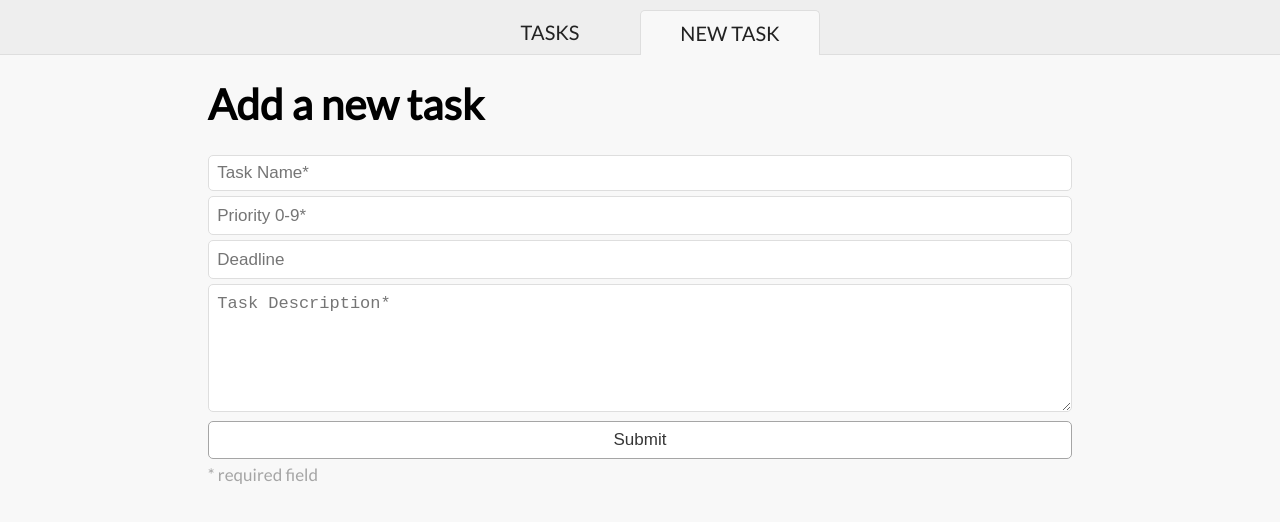
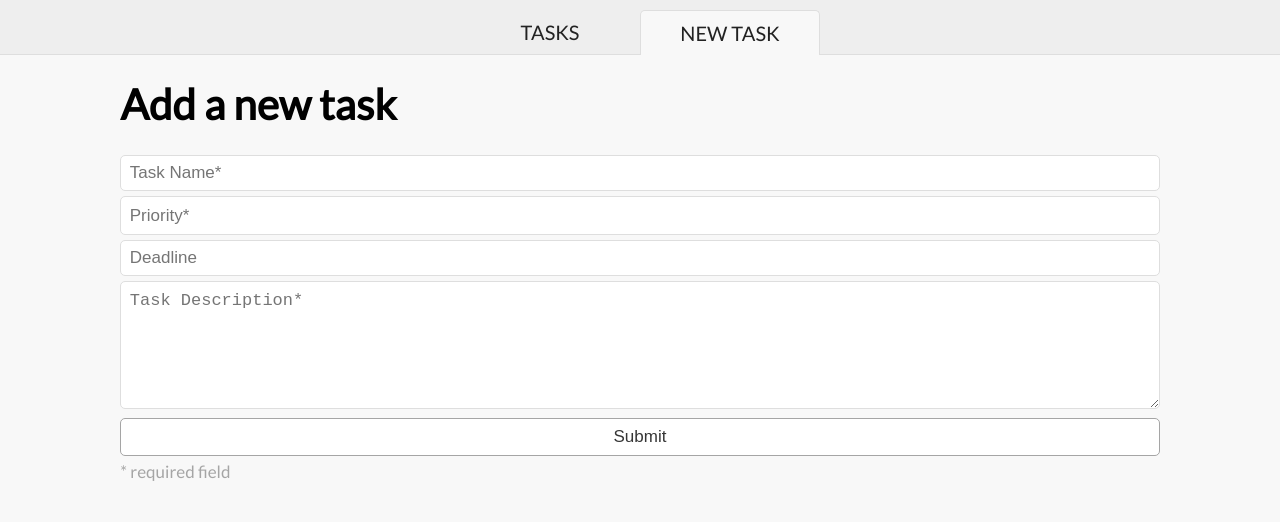
Before and after one commit to tarmeli/horizontal-kanban, a React (Create React App) app: page /add-new-task in a window 1280 px wide. Shown: the top 522 px of the page. Built offline with nearby package versions, Linux system fonts and the light colour scheme.

Commit message:
refactor form separate input into component

```diff
--- /dev/null
+++ b/src/components/Form/form-data.js
@@ -0,0 +1,57 @@
+const formData = [
+  {
+    className: 'form__control form__control--text',
+    type: 'text',
+    name: 'name',
+    id: 'name',
+    required: true,
+    inputType: 'input',
+    placeholder: 'Task Name*',
+  },
+  {
+    className: 'form__control form__control--number',
+    type: 'number',
+    name: 'priority',
+    id: 'priority',
+    required: true,
+    inputType: 'input',
+    min: 0,
+    max: 9,
+    placeholder: 'Priority*',
+  },
+  {
+    className: 'form__control form__control--text',
+    type: 'text',
+    name: 'deadline',
+    id: 'deadline',
+    required: false,
+    inputType: 'input',
+    onFocus: (e) => {
+      e.target.type = 'date';
+    },
+    onBlur: (e) => {
+      e.target.type = 'text';
+    },
+    placeholder: 'Deadline',
+  },
+  {
+    className: 'form__control form__control--textarea',
+    type: 'text',
+    name: 'body',
+    id: 'body',
+    required: true,
+    inputType: 'textarea',
+    placeholder: 'Task Description*',
+  },
+  {
+    className: 'button button--wide',
+    type: 'submit',
+    name: 'submit',
+    id: 'submit',
+    required: true,
+    inputType: 'input',
+    value: 'Submit',
+  },
+];
+
+export { formData };
--- a/src/components/Form/form.jsx
+++ b/src/components/Form/form.jsx
@@ -1,59 +1,19 @@
 import PropTypes from 'prop-types';
 import React from 'react';
+import { Input, formData } from './';
 
 const Form = ({ onSubmitTask }) => (
   <div className="form">
     <h1>Add a new task</h1>
     <form onSubmit={onSubmitTask}>
-      <input
-        placeholder="Task Name*"
-        className="form__control form__control--text"
-        type="text"
-        name="name"
-        id="name"
-        required
-      />
-
-      <input
-        placeholder="Priority 0-9*"
-        className="form__control form__control--number"
-        type="number"
-        name="priority"
-        id="priority"
-        min="0"
-        max="9"
-        required
-      />
-
-      <input
-        type="text"
-        className="form__control form__control--date"
-        name="deadline"
-        id="deadline"
-        onFocus={(e) => {
-          e.target.type = 'date';
-        }}
-        onBlur={(e) => {
-          e.target.type = 'text';
-        }}
-        placeholder="Deadline"
-      />
-
-      <textarea
-        placeholder="Task Description*"
-        className="form__control form__control--textarea"
-        type="text"
-        name="body"
-        id="body"
-        required
-      />
-
-      <input className="button button--wide" type="submit" value="Submit" />
-
+      {formData.map(input => (
+        <Input
+          {...input}
+        />
+      ))}
       <div className="form__required-text">
         * required field
       </div>
-
     </form>
   </div>
 );
--- a/src/components/Form/index.js
+++ b/src/components/Form/index.js
@@ -1 +1,3 @@
 export * from './form';
+export * from './form-data';
+export * from './input';
--- /dev/null
+++ b/src/components/Form/input.jsx
@@ -0,0 +1,62 @@
+import React from 'react';
+import PropTypes from 'prop-types';
+
+const Input = ({
+  placeholder,
+  className,
+  type,
+  name,
+  id,
+  required,
+  onFocus,
+  onBlur,
+  inputType,
+  value,
+}) => (
+  inputType === 'textarea' ?
+    <textarea
+      className={className}
+      type={type}
+      name={name}
+      id={id}
+      required={required}
+      placeholder={placeholder}
+      onFocus={onFocus}
+      onBlur={onBlur}
+      value={value}
+    />
+    :
+    <input
+      className={className}
+      type={type}
+      name={name}
+      id={id}
+      required={required}
+      placeholder={placeholder}
+      onFocus={onFocus}
+      onBlur={onBlur}
+      value={value}
+    />
+);
+
+Input.defaultProps = {
+  placeholder: null,
+  onFocus: null,
+  onBlur: null,
+  value: null,
+};
+
+Input.propTypes = {
+  className: PropTypes.string.isRequired,
+  type: PropTypes.string.isRequired,
+  name: PropTypes.string.isRequired,
+  id: PropTypes.string.isRequired,
+  required: PropTypes.bool.isRequired,
+  inputType: PropTypes.string.isRequired,
+  placeholder: PropTypes.string,
+  onFocus: PropTypes.func,
+  onBlur: PropTypes.func,
+  value: PropTypes.string,
+};
+
+export { Input };
```
